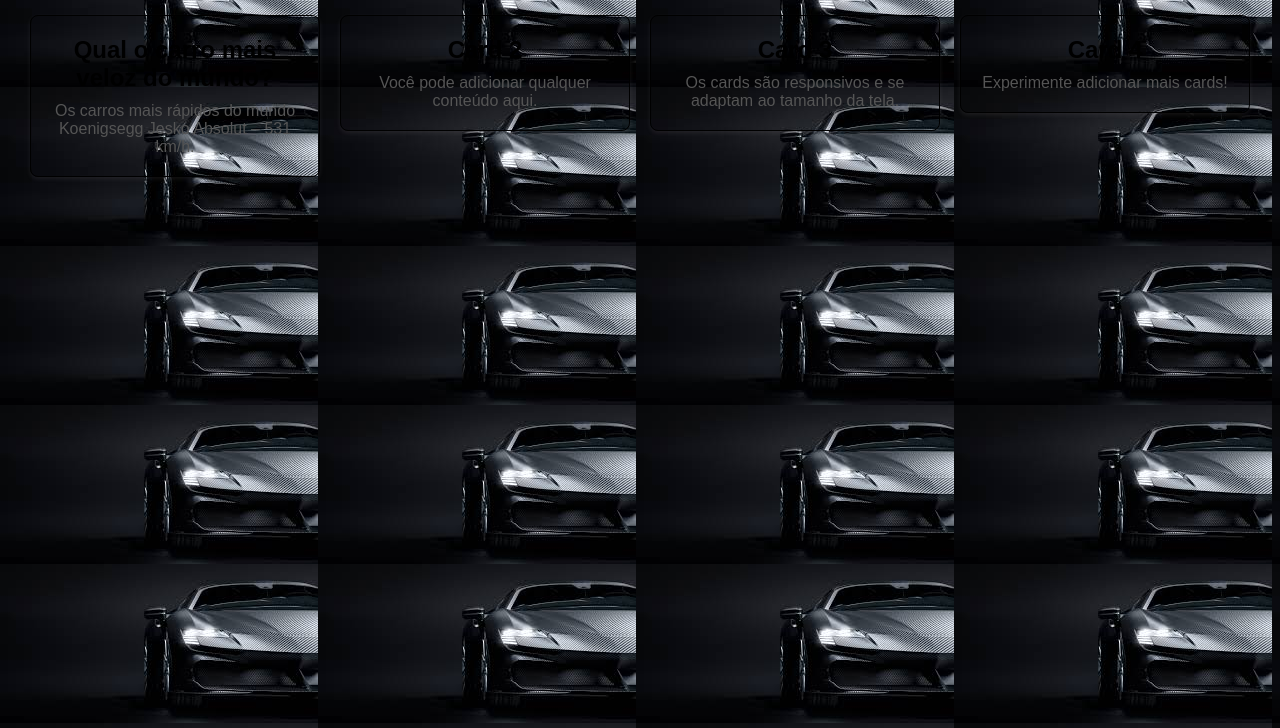
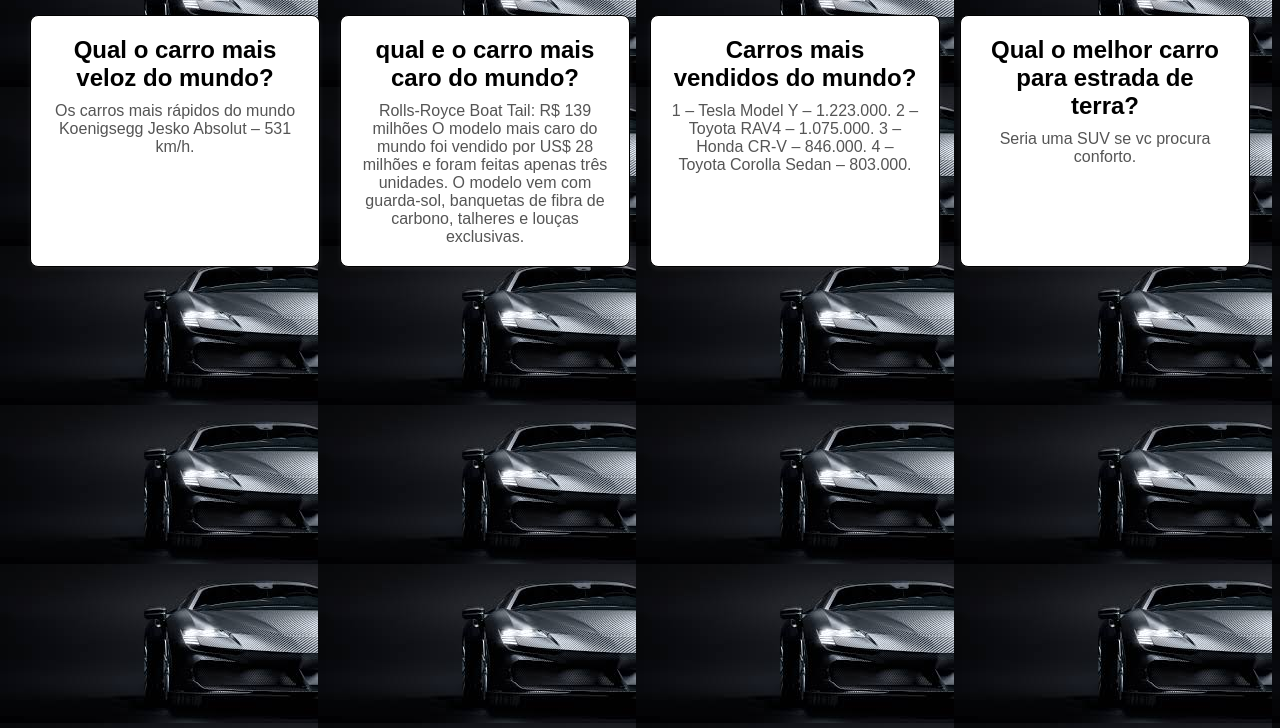
Before and after one commit to duduIzeli/duzin, a plain HTML site: page index.html in a window 1280 px wide. Shown: the part 72-800 px from the top of the page. Drawn offline with Linux system fonts and the light colour scheme.

Commit message:
Add files via upload

```diff
--- a/index.html
+++ b/index.html
@@ -4,13 +4,13 @@
     <meta charset="UTF-8">
     <meta name="viewport" content="width=device-width, initial-scale=1.0">
     <link rel="stylesheet" href="style.css">
-    <title>Flex Card Example</title>
+    <title>CARROS</title>
 </head>
 
 
 <body>
     <header>
-        <h1>Exemplo de Flex Card</h1>
+        <h1>OS CARROS</h1>
     </header>
     <main>
 
@@ -21,16 +21,21 @@
                     Koenigsegg Jesko Absolut – 531 km/h.</p>
             </div>
             <div class="card">
-                <h2>Card 2</h2>
-                <p>Você pode adicionar qualquer conteúdo aqui.</p>
+                <h2>qual e o carro mais caro do mundo?</h2>
+                <p>Rolls-Royce Boat Tail: R$ 139 milhões
+                    O modelo mais caro do mundo foi vendido por US$ 28 milhões e foram feitas apenas três unidades.
+                    O modelo vem com guarda-sol, banquetas de fibra de carbono, talheres e louças exclusivas.</p>
             </div>
             <div class="card">
-                <h2>Card 3</h2>
-                <p>Os cards são responsivos e se adaptam ao tamanho da tela.</p>
+                <h2>Carros mais vendidos do mundo?</h2>
+                <p>1 – Tesla Model Y – 1.223.000.
+                    2 – Toyota RAV4 – 1.075.000.
+                    3 – Honda CR-V – 846.000.
+                    4 – Toyota Corolla Sedan – 803.000.</p>
             </div>
             <div class="card">
-                <h2>Card 4</h2>
-                <p>Experimente adicionar mais cards!</p>
+                <h2>Qual o melhor carro para estrada de terra?</h2>
+                <p>Seria uma SUV se vc procura conforto.</p>
 
             </div>
         </div>
--- a/style.css
+++ b/style.css
@@ -6,12 +6,12 @@
 
 body {
     font-family: Arial, sans-serif;
-    background-color: #e7e7e7;
+    background-color: #ff0808;
     padding: 20px;
         background-image: url("images.jpeg");
 
 
-         .card {
+         .card-container {
             background-color: var(--card-front-color);
             text-align: center;
             height: 100%;
@@ -42,7 +42,7 @@ header {
 
 
 .card {
-    background-color: rgb(255, 251, 251);
+    background-color: rgb(255, 255, 255);
     border: 1px solid #000000;
     border-radius: 8px;
     box-shadow: 0 2px 5px rgba(202, 199, 199, 0.1);
```
